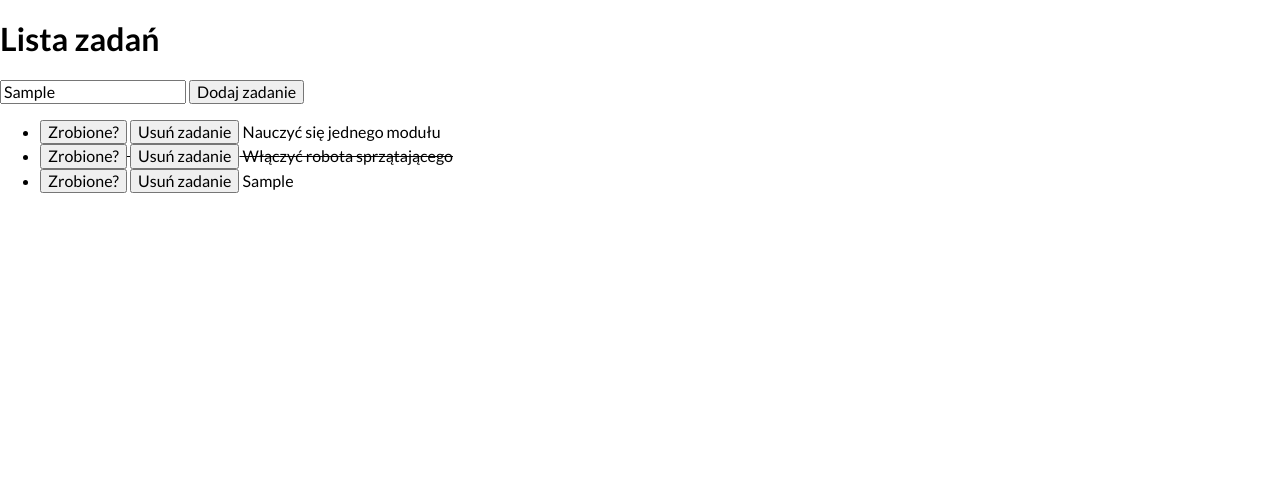
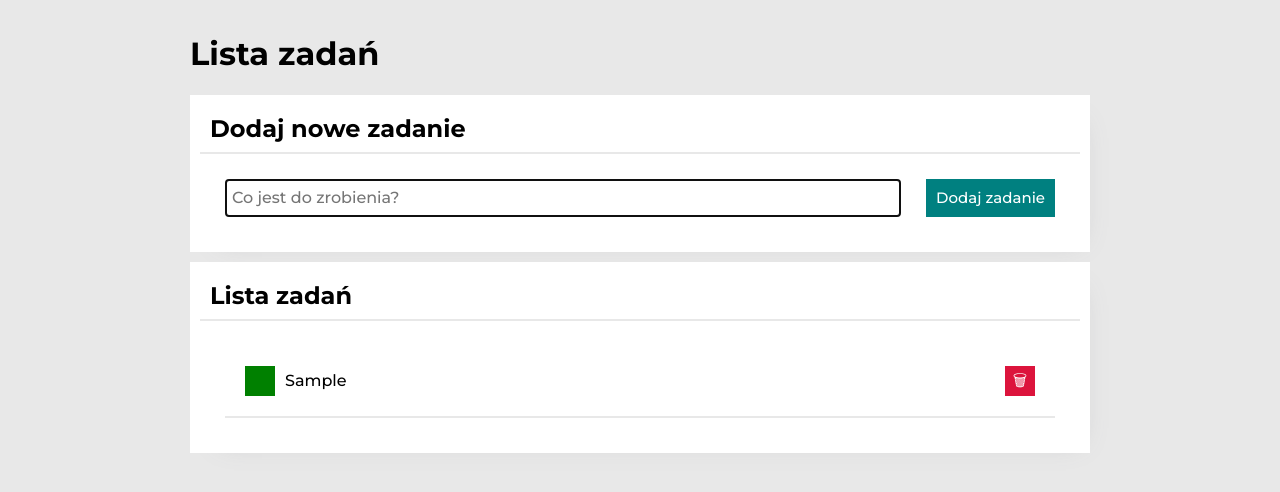
Before and after one commit to Anna-Malik/tasks-list, a plain HTML site: page index.html in a window 1280 px wide. Both pictures are taken after typing "Sample" into the empty fields and a click on the button "Dodaj zadanie". Drawn offline with nearby package versions, Linux system fonts and the light colour scheme.

Commit message:
CSS added

```diff
--- /dev/null
+++ b/css/form.css
@@ -0,0 +1,21 @@
+.form {
+
+    display: grid;
+    justify-content: center;
+    grid-template-columns: 1fr auto;
+    grid-gap: 25px;
+
+}
+
+@media (max-width: 767px){
+.form {
+grid-template-columns: 1fr;
+}}
+
+
+.form__input {
+
+    padding: 5px;
+    border-color: #ddd;
+
+}
--- /dev/null
+++ b/css/main.css
@@ -0,0 +1,7 @@
+.mainContainer {
+
+    max-width: 900px;
+    margin: 0 auto;
+    padding: 15px;
+    display: block;
+}
--- /dev/null
+++ b/css/section.css
@@ -0,0 +1,39 @@
+.section__container {
+
+    max-width: 900px;
+    background-color: white;
+    padding: 10px;
+    margin: 10px auto;
+    box-shadow: 10px 9px 26px -21px rgba(119, 119, 129, 0.26);
+
+}
+
+.section__button {
+    padding: 10px;
+    border: none;
+    background-color: teal;
+    color: white;
+    font-size: 15px;
+}
+
+.section__button:hover {
+
+    background-color: rgb(11, 171, 171);
+}
+
+.section__button:active {
+
+    background-color: rgb(11, 201, 201)
+}
+
+.section__header {
+
+    padding: 10px;
+    margin: 0;
+    border-bottom: solid 2px rgb(232, 232, 232);
+}
+
+.section__style {
+
+    padding: 25px;
+}
--- a/css/style.css
+++ b/css/style.css
@@ -8,6 +8,6 @@
 
 .body {
 
-font-family: 'Lato', sans-serif;
-
+    font-family: 'Montserrat', sans-serif;
+    background-color: rgb(232, 232, 232);
 };
--- /dev/null
+++ b/css/tasks.css
@@ -0,0 +1,53 @@
+.tasks {
+
+    list-style: none;
+    padding: 0;
+    margin: 0;
+}
+
+.tasks__item {
+
+    border-bottom: solid 2px rgb(232, 232, 232);
+    padding: 20px;
+    display: grid;
+    grid-gap: 10px;
+    grid-template-columns: auto 1fr auto;
+    align-items: center;
+}
+
+.tasks__button {
+
+    border: none;
+    color: white;
+    padding: 5px;
+    width: 20px;
+    height: 20px;
+}
+
+.tasks__content {
+
+    justify-content: center;
+
+}
+.tasks__content--done {
+
+    text-decoration: line-through;
+}
+
+.tasks__button--toggleDone {
+    background-color: green;
+}
+
+.tasks__button--toggleDone:hover {
+
+    background-color: rgb(34, 152, 34);
+}
+
+.tasks__button--remove {
+
+    background-color: crimson;
+}
+
+.tasks__button--remove:hover {
+    background-color: rgb(220, 86, 113);
+}
--- a/index.html
+++ b/index.html
@@ -5,21 +5,32 @@
     <meta http-equiv="X-UA-Compatible" content="IE=edge">
     <meta name="viewport" content="width=device-width, initial-scale=1.0">
     <title>Lista zadań</title>
+    <link href="images/icon.png" rel="icon">
     <link href="css/style.css" rel="stylesheet">
+    <link href="css/tasks.css" rel="stylesheet">
+    <link href="css/main.css" rel="stylesheet">
+    <link href="css/section.css" rel="stylesheet">
+    <link href="css/form.css" rel="stylesheet">
     <link rel="stylesheet" href="https://cdnjs.cloudflare.com/ajax/libs/normalize/8.0.1/normalize.min.css">
-    <link href="https://fonts.googleapis.com/css2?family=Lato:wght@400;700&display=swap" rel="stylesheet">
+    <link href="https://fonts.googleapis.com/css2?family=Montserrat:wght@500;700&display=swap" rel="stylesheet">
     <script defer src="js/script.js"></script>
 </head>
-
 <body class="body">
-
-    <h1>Lista zadań</h1>
-    <form class="js-form">
-        <input class="js-newTask">
-        <button>Dodaj zadanie</button>
-    </form>
-
-<ul class="js-tasks"></ul>
-
+    <main class="mainContainer">
+    <section class="section">
+        <h1>Lista zadań</h1>
+    <div class="section__container">
+<h2 class="section__header">Dodaj nowe zadanie</h2>
+<div class="section__style">
+    <form class="js-form form">
+        <input class="js-newTask form__input" placeholder="Co jest do zrobienia?">
+        <button class="section__button">Dodaj zadanie</button>
+    </form></div></div>
+<div class="section__container">
+    <h2 class="section__header">Lista zadań</h2>
+    <div class="section__style">
+<ul class="tasks js-tasks"></ul></div></div>
+</section>
+</main>
 </body>
 </html>
--- a/js/script.js
+++ b/js/script.js
@@ -1,15 +1,5 @@
 {
-
-    const tasks = [
-        {
-            content: "Nauczyć się jednego modułu",
-            done: false,
-        },
-        {
-            content: "Włączyć robota sprzątającego",
-            done: true,
-        },
-    ];
+    const tasks = [];
 
     const bindEvents = () => {
 
@@ -22,7 +12,7 @@
             });
         });
 
-        const toggleDoneButtons = document.querySelectorAll(".js-done");
+        const toggleDoneButtons = document.querySelectorAll(".js-toggleDone");
 
         toggleDoneButtons.forEach((toggleDoneButton, taskIndex) => {
             toggleDoneButton.addEventListener("click", () => {
@@ -38,12 +28,14 @@
         for (const task of tasks) {
 
             htmlString += `
-        <li
-        ${task.done ? "style=\"text-decoration: line-through\"" : ""}
-        >
-        <button class="js-done">Zrobione?</button>
-        <button class="js-remove">Usuń zadanie</button>
-        ${task.content}
+        <li class="tasks__item js-task">
+        <button class="tasks__button tasks__button--toggleDone js-toggleDone">${task.done ? "✓" : ""}</button>
+
+        <span class="tasks__content ${task.done ? "tasks__content--done" : ""}">${task.content}
+        </span>
+
+        <button class="tasks__button tasks__button--remove js-remove">
+         🗑 </button>
         </li>
         `;
         }
@@ -76,14 +68,19 @@
     const onFormSubmit = (event) => {
         event.preventDefault();
 
+        const newTaskElement = document.querySelector(".js-newTask");
         const newTaskContent = document.querySelector(".js-newTask").value.trim();
 
-        if (newTaskContent === "") {
-            return;
+        if (newTaskContent !=="") {
+
+            addNewTask(newTaskContent);
+            newTaskElement.value="";
         }
-        addNewTask(newTaskContent);
 
-    }
+        newTaskElement.focus();
+
+    };
+
     const init = () => {
         render();
 
```
Also changed, not shown: images/icon.png (added).
